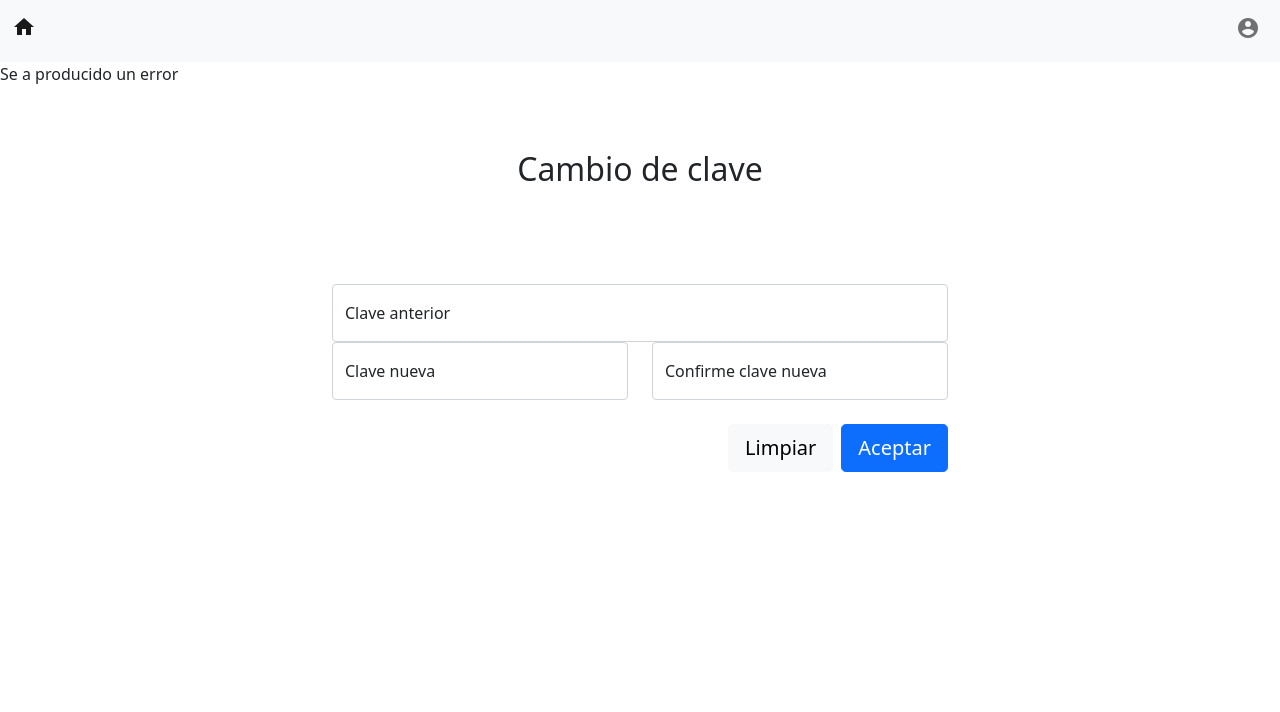
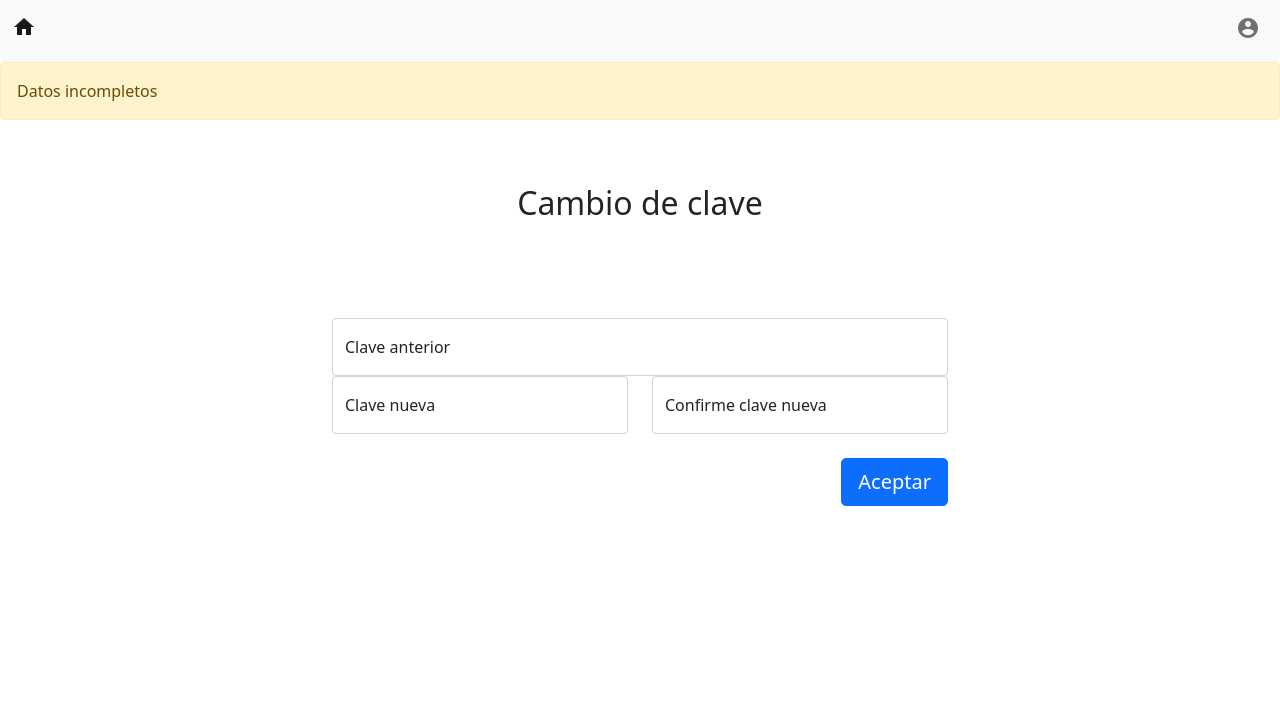
Before and after one commit to RaulPS16/CFCEC, a PHP site: page /cambioClave.php?error=4 in a window 1280 px wide. Shown: the top 712 px of the page. Run offline with PHP 8.4, Linux system fonts and the light colour scheme; the visitor is signed in with stand-in values (Sample User, id 1); data that the repository does not hold is empty.

Commit message:
Cambio de clave completado

```diff
--- a/cambioClave.php
+++ b/cambioClave.php
@@ -26,24 +26,27 @@
 <body>
 
 	<?php
+	include_once("muestraerrores.php");
 	include_once("menu.php");
+
 	$menu = new menu($_SESSION['sId_rol']);
 
-		$fechaActual = date("Y-m-d");
-		if (isset($_GET['error']) && $_GET['error'] <> 0) {
-			echo "Se a producido un error";
-		}
+	$fechaActual = date("Y-m-d");
+	if (isset($_GET['error']) ) {
+		$muestraErrores = new muestraErrores($_GET['error']);
+	}
+
 
 	?>
 	<div class="container mant">
 
 		<h2 class="text-center titulos">Cambio de clave</h2>
 
-		<form action="#" method="POST" class="needs-validation row" novalidate>
+		<form action="prcCambioClave.php" method="POST" class="needs-validation row" novalidate>
 		<div class="col-md-12">
 			<div class="has-validation form-floating">
-				<input type="password" name="claveAntigua" class="form-control" id="claveAntigua" placeholder="1231435474856"  required>
-				<label for="claveAntigua">Clave anterior</label>
+				<input type="password" name="clave_anterior" class="form-control" id="clave_anterior" placeholder="1949503"  required>
+				<label for="clave_anterior">Clave anterior</label>
 				<div class="invalid-feedback">
         			Ingrese una clave
       			</div>
@@ -51,8 +54,8 @@
 		</div>
 		<div class="col-md-6">
 			<div class="has-validation form-floating">
-				<input type="password" name="claveNueva1" class="form-control" id="claveNueva1" placeholder="1231435474856"  required>
-				<label for="claveNueva1">Clave nueva</label>
+				<input type="password" name="clave_nueva_1" class="form-control" id="clave_nueva_1" placeholder="1231435474856"  required>
+				<label for="clave_nueva_1">Clave nueva</label>
 				<div class="invalid-feedback">
         			Ingrese una clave
       			</div>
@@ -60,8 +63,8 @@
 		</div>
 		<div class="col-md-6">
 			<div class="has-validation form-floating">
-				<input type="password" name="claveNueva2" class="form-control" id="claveNueva2" placeholder="1231435474856"  required>
-				<label for="claveNueva2">Confirme clave nueva</label>
+				<input type="password" name="clave_nueva_2" class="form-control" id="clave_nueva_2" placeholder="1231435474856"  required>
+				<label for="clave_nueva_2">Confirme clave nueva</label>
 				<div class="invalid-feedback">
         			Ingrese una clave
       			</div>
@@ -72,7 +75,6 @@
 			<br>
 		</div>
 		<div class="d-grid gap-2 d-md-flex justify-content-md-end">
-			<input type="submit" name="btnClientes" class="btn btn-light btn-lg" value="Limpiar">
 			<input type="submit" name="btnClientes" class="btn btn-primary btn-lg" value="Aceptar">
 		</div>
 
@@ -80,16 +82,6 @@
 
 	</div>
 
-	<?php
-
-		if (isset($_GET['datosSQL'])) {
-			$datos = unserialize($_GET['datosSQL']);
-			print_r( $datos );
-			print_r("nombre: ". $datos['nombre']);
-		}
-
-
-	?>
 	<script type="text/javascript" src="js/validaForms.js"></script>
 
 	<?php
--- a/conRoles.php
+++ b/conRoles.php
@@ -28,7 +28,7 @@
 
 	<?php
 	include_once("menu.php");
-	$menu = new menu(1);
+	$menu = new menu($_SESSION['sId_rol']);
 	include_once("muestraErrores.php");
 	include_once("paginacionRoles.php");
 
--- a/datUsuarios.php
+++ b/datUsuarios.php
@@ -59,7 +59,7 @@
 		public function modificaCalves($pValores)
 		{
 			try {
-				$sql = "UPDATE usuarios SET clave = '" . $pValores["clave"] . "' WHERE id_usuario = " . $pValores["id_usuario"] . ";";
+				$sql = "UPDATE usuarios SET clave = '" . $pValores['clave'] . "' WHERE id_usuario = " . $pValores["id_usuario"] . ";";
 				$this->dbm->ejecutar($sql);
 			} catch (Exception $e) {
 				// Carga el vector para hacer el reporte del error
--- a/muestraErrores.php
+++ b/muestraErrores.php
@@ -163,6 +163,27 @@
 						</div>
 					<?php
 					break;
+				case '22':
+					?>
+						<div class="alert alert-warning" role="alert">
+						Clave anterior es igual a la nueva
+						</div>
+					<?php
+					break;
+				case '23':
+					?>
+						<div class="alert alert-warning" role="alert">
+						La clave nueva no coninside
+						</div>
+					<?php
+					break;
+				case '24':
+					?>
+						<div class="alert alert-success" role="alert">
+						Clave modificada con exito
+						</div>
+					<?php
+					break;
 				default:
 					?>
 						<div class="alert alert-warning" role="alert">
```
Also changed, not shown: prcCambioClave.php (added, +34 -0 lines).
